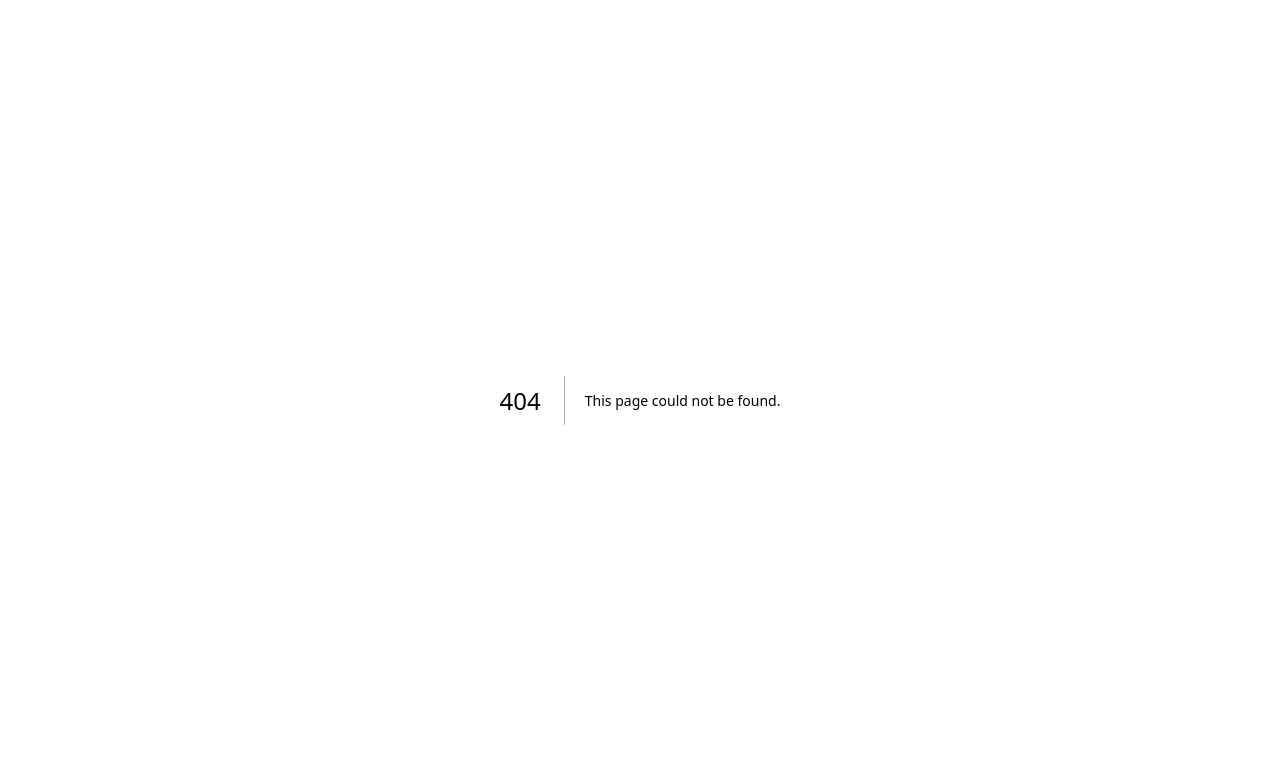
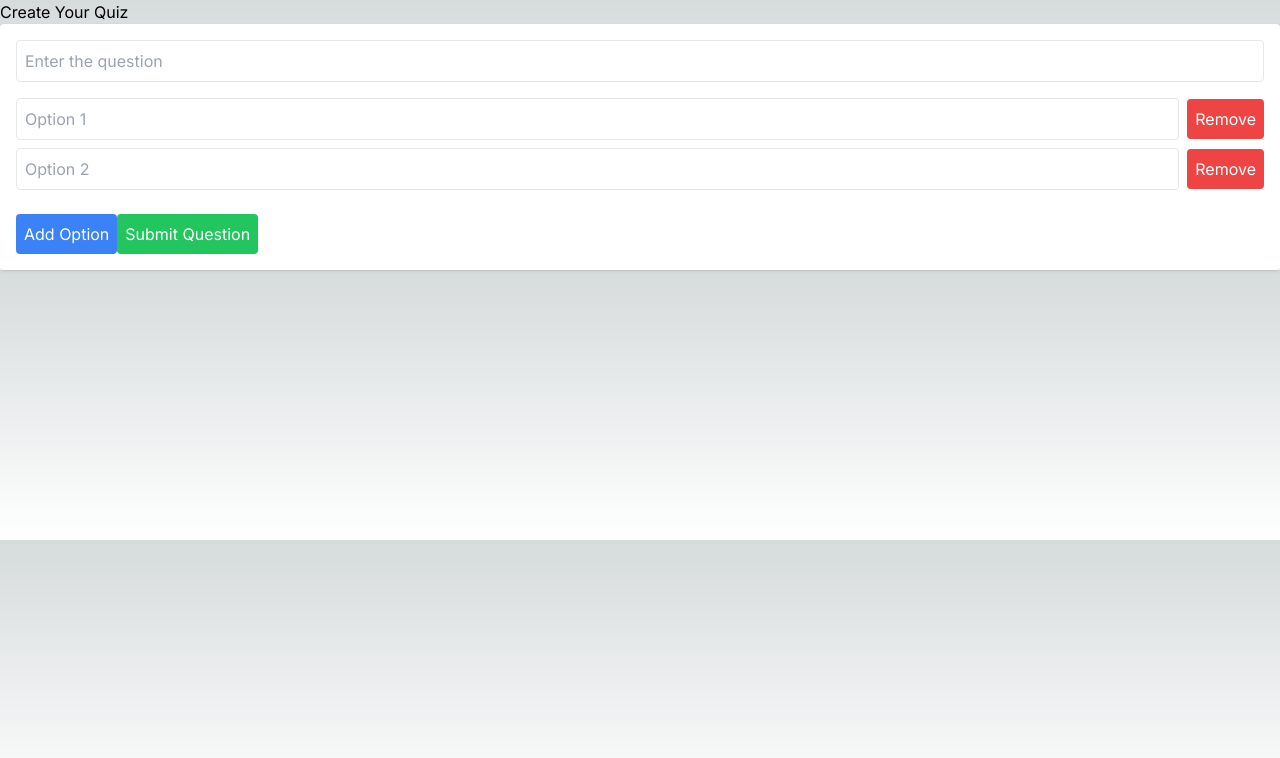
Before and after one commit to daniel-macias/instant-quizzer-frontend, a Next.js app: page /creator in a window 1280 px wide. Before the commit this address had no page. Shown: the top 758 px of the page. Built offline with nearby package versions, Linux system fonts and the light colour scheme.

Commit message:
added aceternity cards and modified them, creator functional but ugly

```diff
--- /dev/null
+++ b/app/creator/page.tsx
@@ -0,0 +1,39 @@
+"use client"
+import React, { useState } from 'react';
+import QuestionCreateCard from '@/components/QuestionCreateCard';
+
+// Define or import these types
+type Option = {
+    id: number;
+    text: string;
+};
+
+type Question = {
+    question: string;
+    options: Option[];
+};
+
+const QuizPage: React.FC = () => {
+    const [questions, setQuestions] = useState<Question[]>([]);  // Use the Question type for state
+
+    const addQuestion = (newQuestion: Question) => {  // Specify the type for newQuestion
+        setQuestions(prevQuestions => [...prevQuestions, newQuestion]);
+    };
+
+    return (
+        <div>
+            <h1>Create Your Quiz</h1>
+            <QuestionCreateCard addQuestion={addQuestion} />
+            {questions.map((question, index) => (
+                <div key={index} className="mt-2 p-2 border">
+                    <p>Question: {question.question}</p>
+                    <ul>
+                        {question.options.map((option, i) => <li key={i}>{option.text}</li>)}
+                    </ul>
+                </div>
+            ))}
+        </div>
+    );
+};
+
+export default QuizPage;
--- a/app/page.tsx
+++ b/app/page.tsx
@@ -1,3 +1,11 @@
+"use client";
+import { CardStack } from "../components/ui/card-stack";
+import { cn } from "@/utils/cn";
+
+
+
+
+
 export default function Home() {
   return (
     <main className="flex min-h-screen flex-col items-center justify-between p-24">
@@ -6,8 +14,82 @@ export default function Home() {
           Get started by editing&nbsp;
           <code className="font-mono font-bold">app/page.tsx</code>
         </p>
+        <div className="h-[40rem] flex items-center justify-center w-full">
+      <CardStack items={CARDS} />
+    </div>
 
       </div>
     </main>
   );
 }
+
+// Small utility to highlight the content of specific section of a testimonial content
+export const Highlight = ({
+  children,
+  className,
+}: {
+  children: React.ReactNode;
+  className?: string;
+}) => {
+  return (
+    <span
+      className={cn(
+        "font-bold bg-emerald-100 text-emerald-700 dark:bg-emerald-700/[0.2] dark:text-emerald-500 px-1 py-0.5",
+        className
+      )}
+    >
+      {children}
+    </span>
+  );
+};
+
+const CARDS = [
+  {
+    id: 0,
+    name: "Manu Arora",
+    designation: "Senior Software Engineer",
+    content: (
+      <p>
+        These cards are amazing, <Highlight>I want to use them</Highlight> in my
+        project. Framer motion is a godsend ngl tbh fam 🙏
+      </p>
+    ),
+  },
+  {
+    id: 1,
+    name: "Elon Musk",
+    designation: "Senior Shitposter",
+    content: (
+      <p>
+        I dont like this Twitter thing,{" "}
+        <Highlight>deleting it right away</Highlight> because yolo. Instead, I
+        would like to call it <Highlight>X.com</Highlight> so that it can easily
+        be confused with adult sites.
+      </p>
+    ),
+  },
+  {
+    id: 2,
+    name: "Tyler Durden",
+    designation: "Manager Project Mayhem",
+    content: (
+      <p>
+        The first rule of
+        <Highlight>Fight Club</Highlight> is that you do not talk about fight
+        club. The second rule of
+        <Highlight>Fight club</Highlight> is that you DO NOT TALK about fight
+        club.
+      </p>
+    ),
+  },
+  {
+    id: 3,
+    name: "Equisde",
+    designation: "Mmoom",
+    content: (
+      <p>
+        EEEEEEEEEEEEEEEEEEEEEEEEEEEEEEEEEEEEEEEEEs
+      </p>
+    ),
+  },
+];
--- /dev/null
+++ b/components/QuestionCreateCard.tsx
@@ -0,0 +1,75 @@
+import React, { useState } from 'react';
+
+type Option = {
+    id: number;
+    text: string;
+};
+
+type Question = {
+    question: string;
+    options: Option[];
+};
+
+interface Props {
+    addQuestion: (question: Question) => void;
+}
+
+const QuestionCreateCard: React.FC<Props> = ({ addQuestion }) => {
+    const [questionText, setQuestionText] = useState('');
+    const [options, setOptions] = useState<Option[]>([{ id: 0, text: '' }, { id: 1, text: '' }]);
+
+    const handleOptionChange = (id: number, text: string) => {
+        setOptions(options.map(option => option.id === id ? { ...option, text } : option));
+    };
+
+    const handleAddOption = () => {
+        const newId = options.length;
+        if (newId < 5) {
+            setOptions([...options, { id: newId, text: '' }]);
+        }
+    };
+
+    const handleRemoveOption = (id: number) => {
+        if (options.length > 2) {
+            setOptions(options.filter(option => option.id !== id));
+        }
+    };
+
+    const handleSubmit = () => {
+        if (questionText && options.length >= 2) {
+            addQuestion({ question: questionText, options });
+            setQuestionText('');
+            setOptions([{ id: 0, text: '' }, { id: 1, text: '' }]);
+        }
+    };
+
+    return (
+        <div className="p-4 shadow rounded bg-white">
+            <input
+                type="text"
+                value={questionText}
+                onChange={e => setQuestionText(e.target.value)}
+                placeholder="Enter the question"
+                className="w-full mb-4 p-2 border rounded"
+            />
+            {options.map((option, index) => (
+                <div key={index} className="flex items-center mb-2">
+                    <input
+                        type="text"
+                        value={option.text}
+                        onChange={e => handleOptionChange(option.id, e.target.value)}
+                        placeholder={`Option ${index + 1}`}
+                        className="flex-grow p-2 border rounded"
+                    />
+                    <button onClick={() => handleRemoveOption(option.id)} className="ml-2 bg-red-500 text-white p-2 rounded">
+                        Remove
+                    </button>
+                </div>
+            ))}
+            <button onClick={handleAddOption} className="bg-blue-500 text-white p-2 rounded">Add Option</button>
+            <button onClick={handleSubmit} className="bg-green-500 text-white p-2 rounded mt-4">Submit Question</button>
+        </div>
+    );
+};
+
+export default QuestionCreateCard;
--- /dev/null
+++ b/components/ui/card-stack.tsx
@@ -0,0 +1,74 @@
+"use client";
+import { useEffect, useState } from "react";
+import { motion } from "framer-motion";
+
+let interval: any;
+
+type Card = {
+  id: number;
+  name: string;
+  designation: string;
+  content: React.ReactNode;
+};
+
+export const CardStack = ({
+  items,
+  offset,
+  scaleFactor,
+}: {
+  items: Card[];
+  offset?: number;
+  scaleFactor?: number;
+}) => {
+  const CARD_OFFSET = offset || 10;
+  const SCALE_FACTOR = scaleFactor || 0.06;
+  const [cards, setCards] = useState<Card[]>(items);
+
+  useEffect(() => {
+    startFlipping();
+
+    return () => clearInterval(interval);
+  }, []);
+  const startFlipping = () => {
+    interval = setInterval(() => {
+      setCards((prevCards: Card[]) => {
+        const newArray = [...prevCards]; // create a copy of the array
+        newArray.unshift(newArray.pop()!); // move the last element to the front
+        return newArray;
+      });
+    }, 5000);
+  };
+
+  return (
+    <div className="relative  h-60 w-60 md:h-60 md:w-96">
+      {cards.map((card, index) => {
+        return (
+          <motion.div
+            key={card.id}
+            className="absolute dark:bg-black bg-white h-60 w-60 md:h-60 md:w-96 rounded-3xl p-4 shadow-xl border border-neutral-200 dark:border-white/[0.1]  shadow-black/[0.1] dark:shadow-white/[0.05] flex flex-col justify-between"
+            style={{
+              transformOrigin: "top center",
+            }}
+            animate={{
+              top: index * -CARD_OFFSET,
+              scale: 1 - index * SCALE_FACTOR, // decrease scale for cards that are behind
+              zIndex: cards.length - index, //  decrease z-index for the cards that are behind
+            }}
+          >
+            <div className="font-normal text-neutral-700 dark:text-neutral-200">
+              {card.content}
+            </div>
+            <div>
+              <p className="text-neutral-500 font-medium dark:text-white">
+                {card.name}
+              </p>
+              <p className="text-neutral-400 font-normal dark:text-neutral-200">
+                {card.designation}
+              </p>
+            </div>
+          </motion.div>
+        );
+      })}
+    </div>
+  );
+};
--- a/package.json
+++ b/package.json
@@ -9,9 +9,13 @@
     "lint": "next lint"
   },
   "dependencies": {
+    "@tabler/icons-react": "^3.3.0",
+    "clsx": "^2.1.1",
+    "framer-motion": "^11.1.9",
     "next": "14.2.3",
     "react": "^18",
-    "react-dom": "^18"
+    "react-dom": "^18",
+    "tailwind-merge": "^2.3.0"
   },
   "devDependencies": {
     "@types/node": "^20",
--- a/tailwind.config.ts
+++ b/tailwind.config.ts
@@ -1,11 +1,14 @@
 import type { Config } from "tailwindcss";
-
+const {
+  default: flattenColorPalette,
+} = require("tailwindcss/lib/util/flattenColorPalette");
 const config: Config = {
   content: [
     "./pages/**/*.{js,ts,jsx,tsx,mdx}",
     "./components/**/*.{js,ts,jsx,tsx,mdx}",
     "./app/**/*.{js,ts,jsx,tsx,mdx}",
   ],
+  darkMode: "class",
   theme: {
     extend: {
       backgroundImage: {
@@ -15,6 +18,18 @@ const config: Config = {
       },
     },
   },
-  plugins: [],
+  plugins: [addVariablesForColors],
 };
+// This plugin adds each Tailwind color as a global CSS variable, e.g. var(--gray-200).
+function addVariablesForColors({ addBase, theme }: any) {
+  let allColors = flattenColorPalette(theme("colors"));
+  let newVars = Object.fromEntries(
+    Object.entries(allColors).map(([key, val]) => [`--${key}`, val])
+  );
+
+  addBase({
+    ":root": newVars,
+  });
+}
+
 export default config;
--- /dev/null
+++ b/utils/cn.ts
@@ -0,0 +1,6 @@
+import { ClassValue, clsx } from "clsx";
+import { twMerge } from "tailwind-merge";
+
+export function cn(...inputs: ClassValue[]) {
+  return twMerge(clsx(inputs));
+}
```
Also changed, not shown: 1 other file (tests, documents, lock files or other folders).
